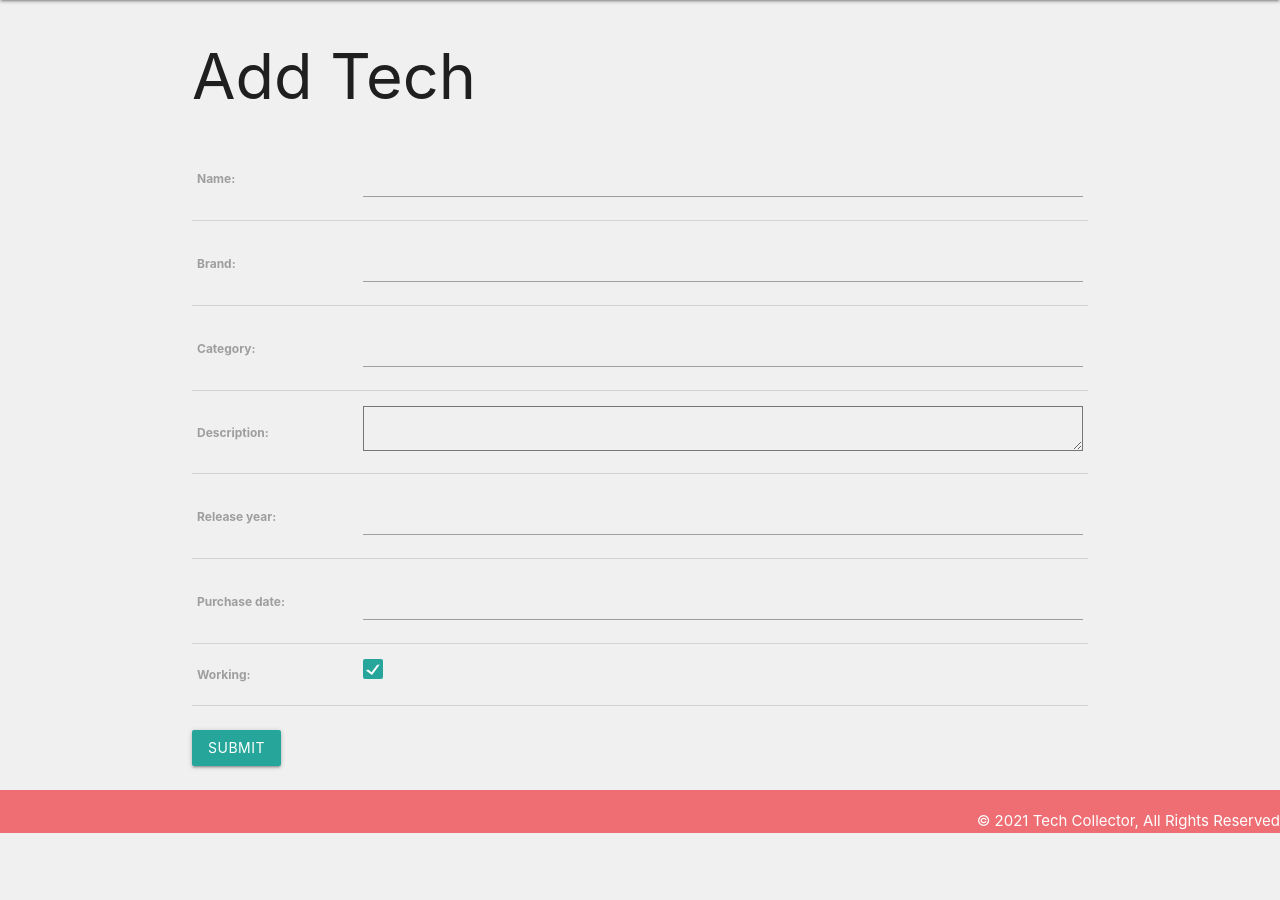
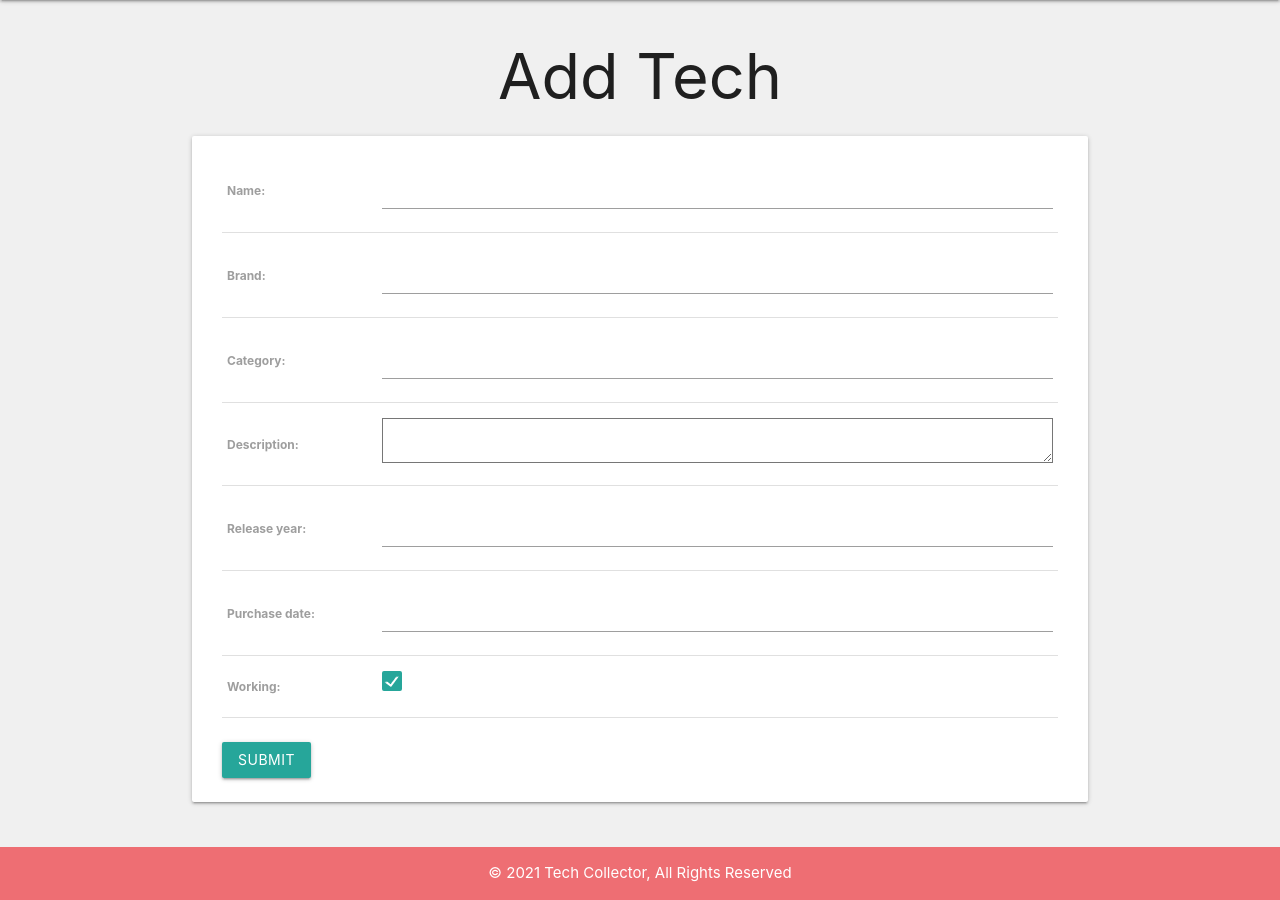
Before and after one commit to kevintlau/tech-collector, a Django app: page /tech/create/ in a window 1280 px wide. Shown: the part 64-964 px from the top of the page. Before the commit the page ends 897 px from the top, so only its background shows below. Run offline with Django 3.2, Linux system fonts and the light colour scheme.

Commit message:
fixes footer and adds datepicker to create/update

```diff
--- a/main_app/static/css/style.css
+++ b/main_app/static/css/style.css
@@ -9,12 +9,20 @@ main {
   flex-grow: 1;
 }
 
-footer {
+footer.page-footer {
   padding-top: 0;
-  text-align: right;
+  margin-top: 2rem
 }
 
 input.btn {
   margin-top: 1.6rem;
-  margin-bottom: 1.6rem;
+  /* margin-bottom: 1.6rem; */
 }
+
+h1 {
+  text-align: center;
+}
+
+.form-card {
+  padding: 0.8rem 2rem 1.6rem 2rem;
+}
--- a/main_app/templates/base.html
+++ b/main_app/templates/base.html
@@ -51,9 +51,12 @@
         </div>
       </nav>
     </header>
-    <main class="container">{% block content %} {% endblock %}</main>
+    <main class="container">
+      {% block content %}
+      {% endblock %}
+    </main>
     <footer class="page-footer">
-      <div class="right">&copy; 2021 Tech Collector, All Rights Reserved</div>
+      <p class="center-align">&copy; 2021 Tech Collector, All Rights Reserved</p>
     </footer>
   </body>
 </html>
--- a/main_app/templates/main_app/tech_form.html
+++ b/main_app/templates/main_app/tech_form.html
@@ -8,7 +8,8 @@
   <h1>Add Tech</h1>
 {% endif %}
 
-<form action="" method="post">
+<div class="card form-card">
+  <form class="action="" method="post">
     <!-- csrf token needed to submit post requests -->
     {% csrf_token %}
     <table>
@@ -16,9 +17,11 @@
     </table>
     <input class="btn" type="submit" value="Submit">
   </form>
+</div>
 
 <script>
   // cached element references
+  const dateEl = $("#id_purchase_date");
   const checkboxEl = $("#id_working");
   const checkboxTdEl = checkboxEl.parent();
   const labelEl = $("<label />");
@@ -30,5 +33,13 @@
   checkboxEl.addClass("filled-in");
   labelEl.append("<span></span>");
 
+  // add a materialize datepicker for purchase date UI
+  M.Datepicker.init(dateEl, {
+    format: "yyyy-mm-dd",
+    default: new Date(),
+    setDefault: true,
+    autoClose: true
+  })
+
 </script>
 {% endblock %}
```
Lines whose indentation alone changed are shown as unchanged.
